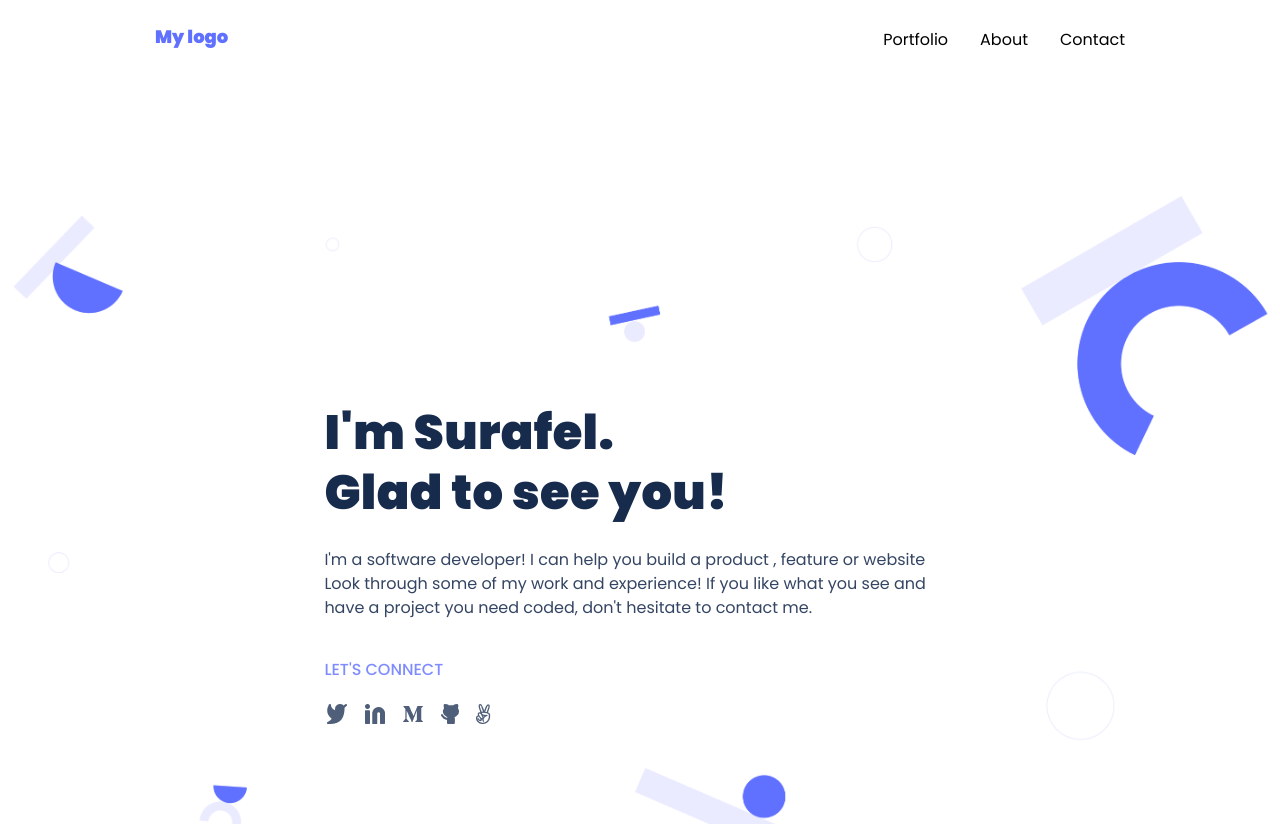
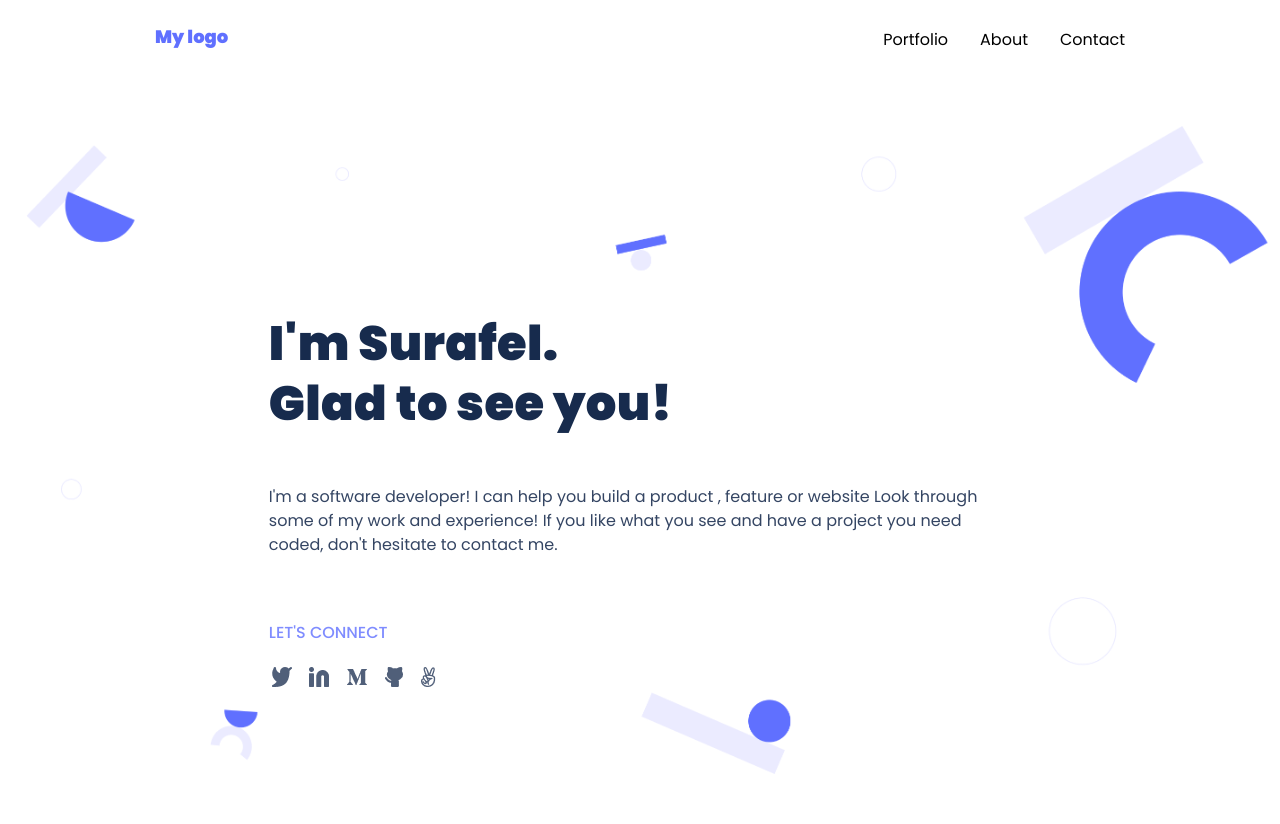
Before and after one commit to Surafels/Portfolio_mobile, a website: page index.html in a window 1280 px wide. Shown: the top 824 px of the page. Drawn offline with Linux system fonts and the light colour scheme.

Commit message:
Update style of introduction section for desktop

```diff
--- a/styles.css
+++ b/styles.css
@@ -735,13 +735,14 @@ hr {
     background-color: #fff;
     background-image: url(asset/Header\ bg@2x.png);
     background-repeat: no-repeat;
-    background-size: 99%;
-    background-position: top 118px right 0;
+    background-size: 98%;
+    background-position: top 48px right 0;
     border-bottom-left-radius: 100px;
     width: 100%;
     margin: auto;
-    padding: 25.343% 25.343%;
     box-sizing: border-box;
+    height: 846px;
+    padding: 18.343% 21%;
   }
 
   .greeting {
```
